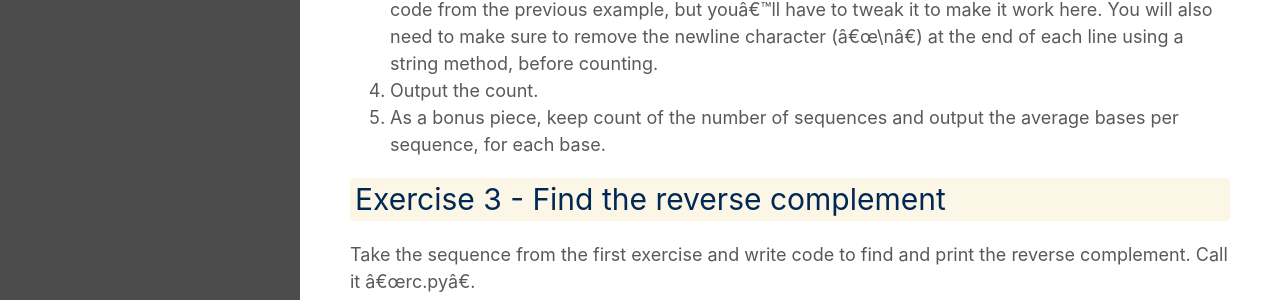
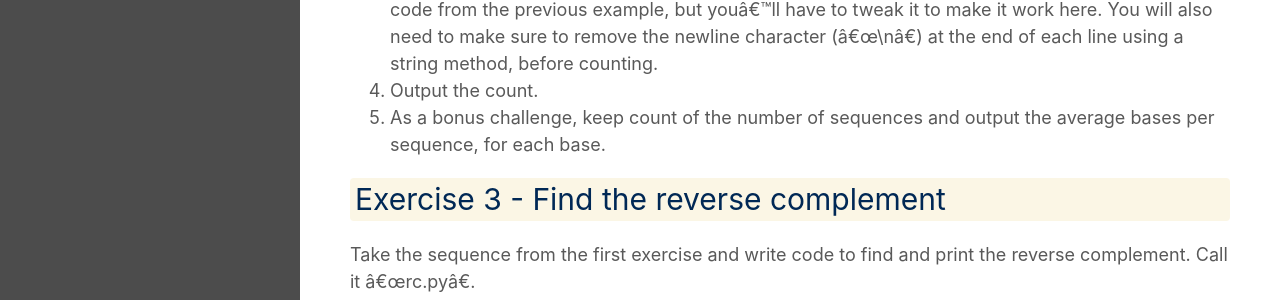
Before and after one commit to ucdavis-bioinformatics-training/2023-Dec-Introduction-To-Python-For-Bioinformatics, a Jekyll site: the page built from python/python4.md, in a window 1280 px wide. Shown: the part 1057-1357 px from the top of the page. Built offline with Jekyll 4.4.1, drawn with Linux system fonts in a browser that asks for light colours; our own code applies the rules of GitHub Pages for plain Markdown files.

Commit message:
updating

```diff
--- a/python/python4.md
+++ b/python/python4.md
@@ -22,7 +22,7 @@ Hints:
 2. Check if the line begins with a ">". You will probably need to look at a [list of python string methods](https://www.w3schools.com/python/python_ref_string.asp) to find some that you need.
 3. If the line does not begin with a ">", then you know it is a sequence line. Insert the count code from the previous example, but you'll have to tweak it to make it work here. You will also need to make sure to remove the newline character ("\n") at the end of each line using a string method, before counting.
 4. Output the count.
-5. As a bonus piece, keep count of the number of sequences and output the average bases per sequence, for each base.
+5. As a bonus challenge, keep count of the number of sequences and output the average bases per sequence, for each base.
 
 
 ## Exercise 3 - Find the reverse complement
```
